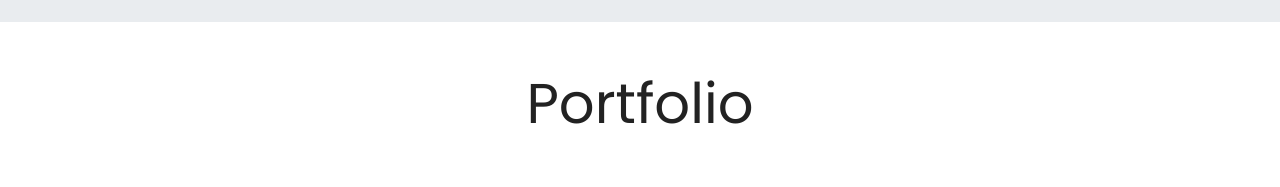
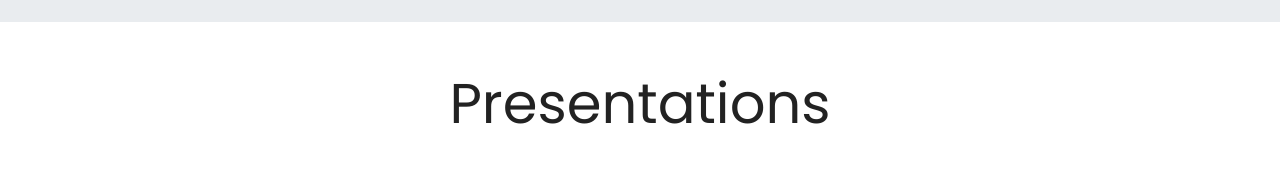
Before and after one commit to adonner/adonner.github.io, a plain HTML site: page web-420/donner-rest.html in a window 1280 px wide. Shown: the part 137-324 px from the top of the page. Drawn offline with nearby package versions, Linux system fonts and the light colour scheme; files whose address does not match are found by name.

Commit message:
Update donner-rest.html

```diff
--- a/web-420/donner-rest.html
+++ b/web-420/donner-rest.html
@@ -55,7 +55,7 @@
 <div class="container-fluid padding" id="portfolio">
   <div class="row welcome text-center">
     <div class="col-12">
-      <h1 class="display-4">Portfolio</h1>
+      <h1 class="display-4">Presentations</h1>
     </div>
     <hr>
   </div>
```
